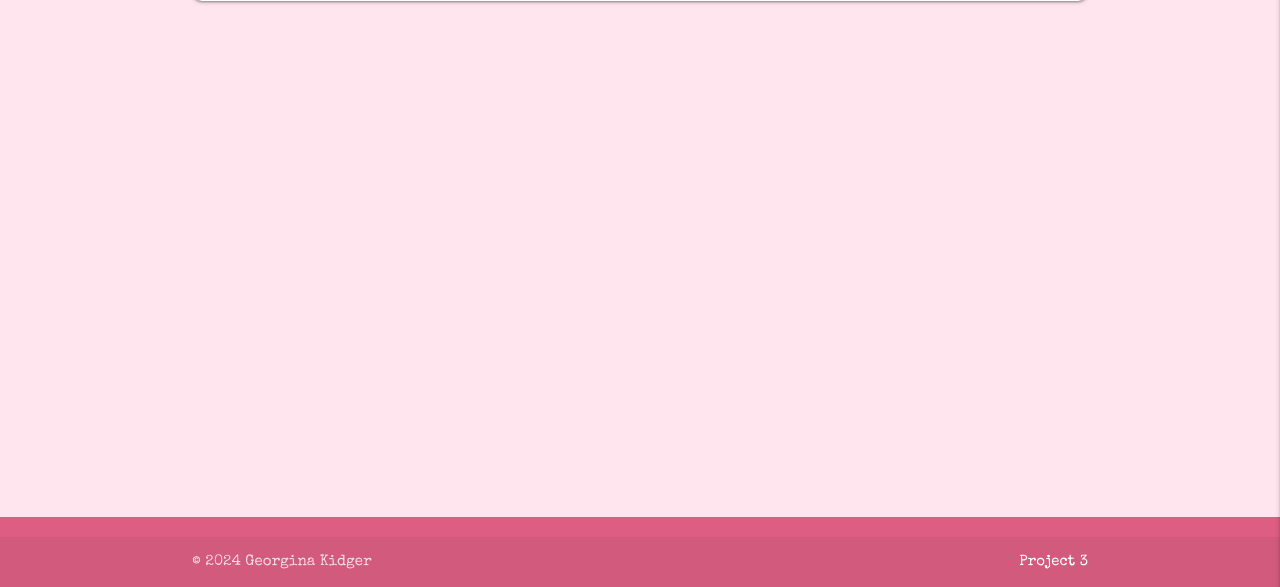
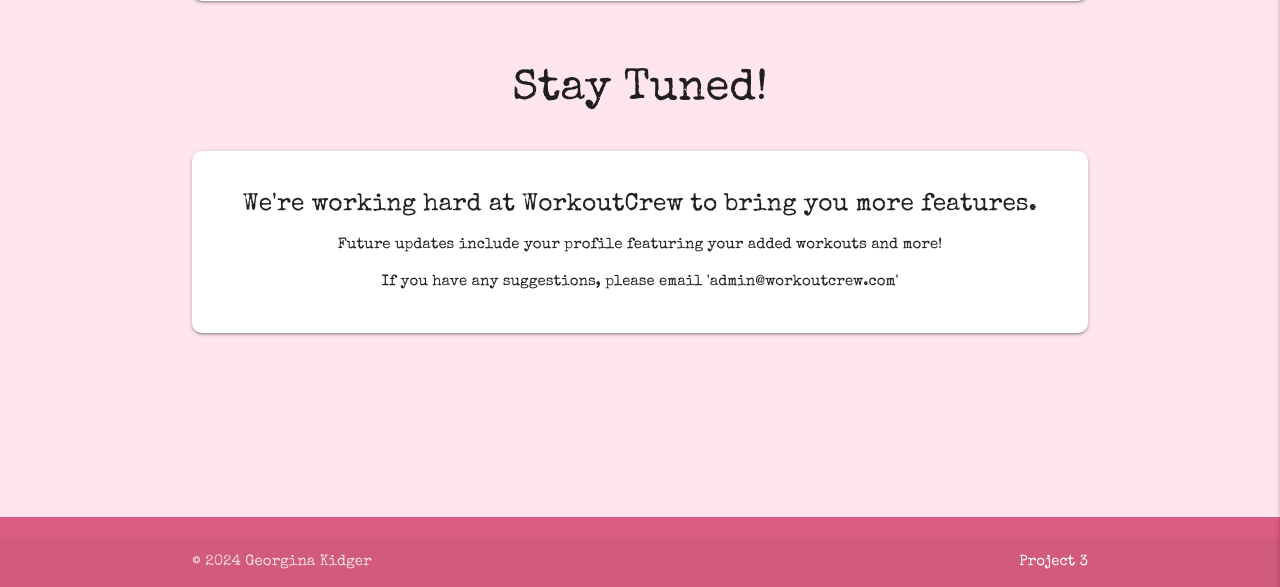
Before and after one commit to Georgina90-x/Final-Project-3, a Flask app: template templates/profile.html in a window 1280 px wide. Shown: the part 213-800 px from the top of the page. Run offline with Flask 3, Linux system fonts and the light colour scheme; the template is opened without the code that fills it, so the values that code supplies are empty; some libraries are stand-ins or nearby versions.

Commit message:
added info on profile for upcoming features

```diff
--- a/templates/profile.html
+++ b/templates/profile.html
@@ -12,4 +12,17 @@
     </div>
 </div>
 
+<div class="row">
+  <div class="col s12 m8 offset-m2">
+    <h3 class="center-align">
+      Stay Tuned!
+    </h3>
+  </div>
+</div>
+<div class="card-panel center-align">
+  <h5>We're working hard at WorkoutCrew to bring you more features.</h5>
+  <p>Future updates include your profile featuring your added workouts and more!</p>
+  <p>If you have any suggestions, please email 'admin@workoutcrew.com'</p>
+</div>
+
 {% endblock %}
```
